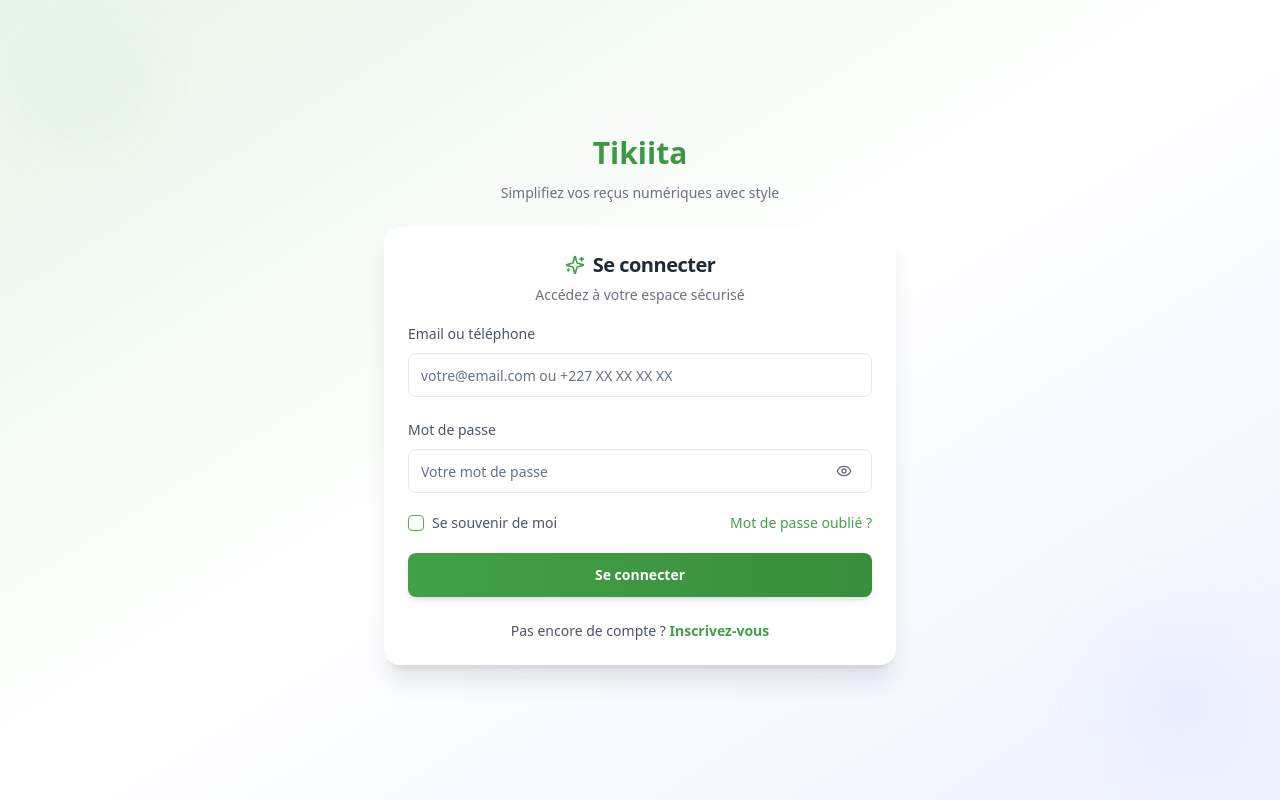
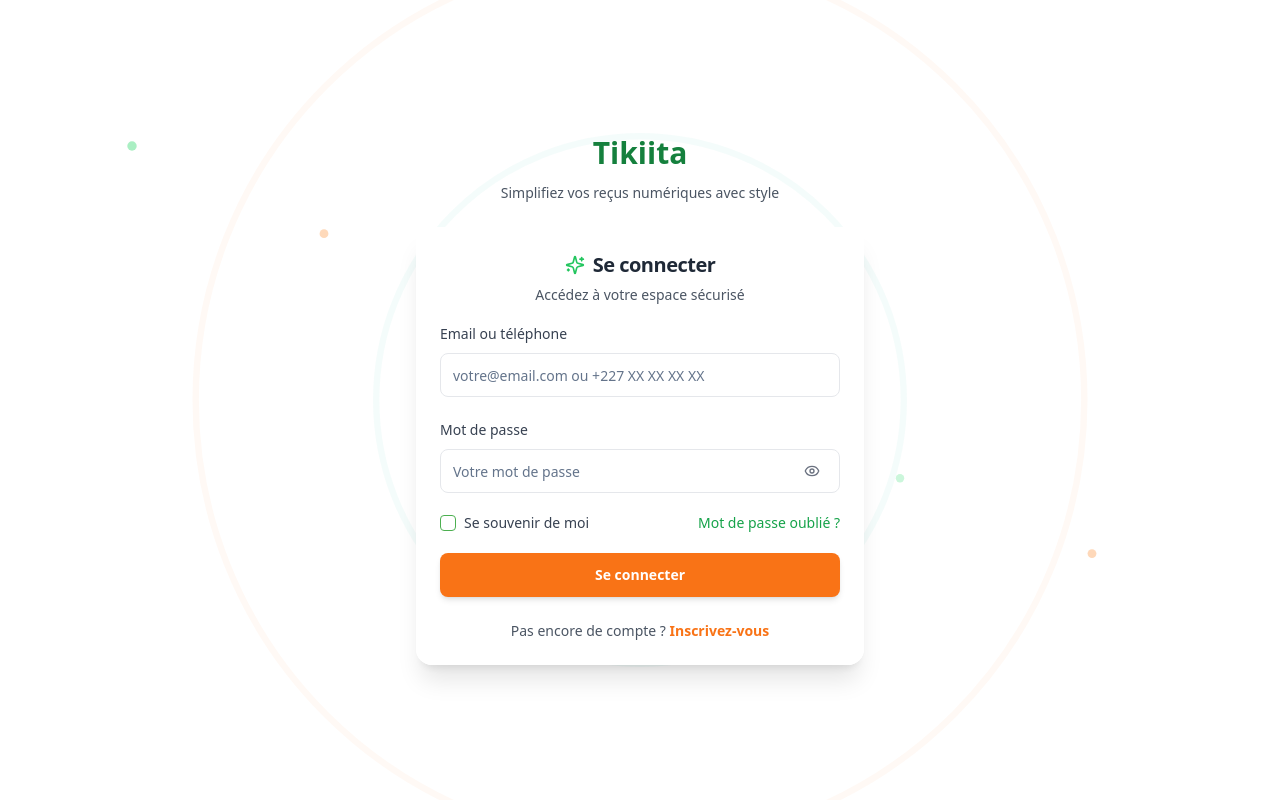
Before and after one commit to Kounou25/tikita-receipt-hub, a React (Vite) app: page /login in a window 1280 px wide. Built offline with nearby package versions, Linux system fonts and the light colour scheme.

Commit message:
modification du UI de la page de login mais la logique n'a pas changer

```diff
--- a/src/pages/auth/Login.tsx
+++ b/src/pages/auth/Login.tsx
@@ -6,6 +6,7 @@ import { Label } from "@/components/ui/label";
 import { Checkbox } from "@/components/ui/checkbox";
 import { Eye, EyeOff, Sparkles, Loader2 } from "lucide-react";
 import { Link, useNavigate } from "react-router-dom";
+import { motion } from "framer-motion";
 
 const Login = () => {
   const [showPassword, setShowPassword] = useState(false);
@@ -66,36 +67,99 @@ const Login = () => {
   };
 
   return (
-    <div className="min-h-screen bg-gradient-to-br from-primary-50 via-white to-secondary-50 flex items-center justify-center p-6 relative overflow-hidden">
+    <div className="min-h-screen bg-white flex items-center justify-center p-6 relative overflow-hidden">
       {/* Loading Overlay */}
       {isLoading && (
         <div className="fixed inset-0 bg-gray-900/60 backdrop-blur-md flex items-center justify-center z-50">
           <div className="flex flex-col items-center gap-3">
-            <Loader2 className="w-10 h-10 text-primary-600 animate-spin" />
+            <Loader2 className="w-10 h-10 text-green-500 animate-spin" />
             <p className="text-white font-semibold">Connexion en cours...</p>
           </div>
         </div>
       )}
 
-      {/* Decorative Elements */}
-      <div className="absolute top-10 left-10 w-24 h-24 bg-primary-200/20 rounded-full blur-2xl animate-pulse"></div>
-      <div className="absolute bottom-10 right-10 w-32 h-32 bg-secondary-200/20 rounded-full blur-2xl animate-pulse" style={{ animationDelay: "1.5s" }}></div>
+      {/* Background Ripples */}
+      <svg
+        className="absolute inset-0 w-full h-full"
+        preserveAspectRatio="xMidYMid slice"
+        viewBox="0 0 100 100"
+      >
+        <motion.circle
+          cx="50"
+          cy="50"
+          r="20"
+          fill="none"
+          stroke="#14b8a6"
+          strokeWidth="0.5"
+          strokeOpacity="0.2"
+          animate={{
+            r: [20, 30, 20],
+            opacity: [0.2, 0.4, 0.2],
+          }}
+          transition={{ repeat: Infinity, duration: 6, ease: 'easeInOut' }}
+        />
+        <motion.circle
+          cx="50"
+          cy="50"
+          r="25"
+          fill="none"
+          stroke="#f97316"
+          strokeWidth="0.5"
+          strokeOpacity="0.15"
+          animate={{
+            r: [25, 35, 25],
+            opacity: [0.15, 0.3, 0.15],
+          }}
+          transition={{ repeat: Infinity, duration: 8, ease: 'easeInOut', delay: 1 }}
+        />
+      </svg>
+      {/* Animated Particles */}
+      {[...Array(6)].map((_, i) => (
+        <motion.div
+          key={i}
+          className={`absolute w-2 h-2 rounded-full ${i % 2 === 0 ? 'bg-green-400' : 'bg-orange-400'}`}
+          style={{
+            left: `${10 + i * 15}%`,
+            top: `${20 + i * 10}%`,
+          }}
+          animate={{
+            y: [0, -20, 0],
+            opacity: [0.2, 0.5, 0.2],
+            scale: [1, 1.2, 1],
+          }}
+          transition={{
+            repeat: Infinity,
+            duration: 4 + i * 0.4,
+            delay: i * 0.3,
+          }}
+        />
+      ))}
 
-      <div className="w-full max-w-lg space-y-6 relative z-10">
+      <div className="w-full max-w-md space-y-6 relative z-10">
         {/* Header Section */}
-        <div className="text-center space-y-3">
-          <h1 className="text-3xl font-extrabold bg-gradient-to-r from-primary-600 to-primary-700 bg-clip-text text-transparent">Tikiita</h1>
-          <p className="text-gray-500 text-sm">Simplifiez vos reçus numériques avec style</p>
-        </div>
+        <motion.div
+          className="text-center space-y-3"
+          initial={{ opacity: 0, y: 20 }}
+          animate={{ opacity: 1, y: 0 }}
+          transition={{ duration: 0.8 }}
+        >
+          <h1 className="text-3xl font-extrabold text-green-700">Tikiita</h1>
+          <p className="text-gray-600 text-sm">Simplifiez vos reçus numériques avec style</p>
+        </motion.div>
 
         {/* Login Form Card */}
-        <Card className="border-none shadow-xl bg-white/90 backdrop-blur-lg rounded-2xl">
+        <motion.div
+          initial={{ opacity: 0, scale: 0.95 }}
+          animate={{ opacity: 1, scale: 1 }}
+          transition={{ duration: 0.8, delay: 0.2 }}
+        >
+          <Card className="border-none shadow-xl bg-white/95 backdrop-blur-md rounded-2xl">
             <CardHeader className="text-center pb-4">
               <CardTitle className="text-xl font-semibold text-gray-800 flex items-center justify-center gap-2">
-              <Sparkles className="w-5 h-5 text-primary-600" />
+                <Sparkles className="w-5 h-5 text-green-500" />
                 Se connecter
               </CardTitle>
-            <p className="text-gray-500 text-sm">Accédez à votre espace sécurisé</p>
+              <p className="text-gray-600 text-sm">Accédez à votre espace sécurisé</p>
             </CardHeader>
 
             <CardContent className="pt-0">
@@ -105,7 +169,7 @@ const Login = () => {
                 )}
 
                 <div className="space-y-2">
-                <Label htmlFor="email" className="text-gray-600 font-medium text-sm">Email ou téléphone</Label>
+                  <Label htmlFor="email" className="text-gray-700 font-medium text-sm">Email ou téléphone</Label>
                   <Input
                     id="email"
                     type="text"
@@ -114,12 +178,12 @@ const Login = () => {
                     onChange={(e) => setFormData({ ...formData, email: e.target.value })}
                     required
                     disabled={isLoading}
-                  className="border-gray-200 focus:border-primary-500 focus:ring-primary-500 bg-white/70 h-11 rounded-lg transition-all duration-200"
+                    className="border-gray-200 focus:border-green-500 focus:ring-green-500 bg-white h-11 rounded-lg transition-all duration-200"
                   />
                 </div>
 
                 <div className="space-y-2">
-                <Label htmlFor="password" className="text-gray-600 font-medium text-sm">Mot de passe</Label>
+                  <Label htmlFor="password" className="text-gray-700 font-medium text-sm">Mot de passe</Label>
                   <div className="relative">
                     <Input
                       id="password"
@@ -129,7 +193,7 @@ const Login = () => {
                       onChange={(e) => setFormData({ ...formData, password: e.target.value })}
                       required
                       disabled={isLoading}
-                    className="border-gray-200 focus:border-primary-500 focus:ring-primary-500 bg-white/70 h-11 rounded-lg pr-10 transition-all duration-200"
+                      className="border-gray-200 focus:border-green-500 focus:ring-green-500 bg-white h-11 rounded-lg pr-10 transition-all duration-200"
                     />
                     <Button
                       type="button"
@@ -152,16 +216,16 @@ const Login = () => {
                       onCheckedChange={(checked) => setFormData({ ...formData, rememberMe: checked as boolean })}
                       disabled={isLoading}
                     />
-                  <Label htmlFor="remember" className="text-gray-600 font-medium">Se souvenir de moi</Label>
+                    <Label htmlFor="remember" className="text-gray-700 font-medium">Se souvenir de moi</Label>
                   </div>
-                <Link to="/forgot-password" className="text-primary-600 hover:text-primary-700 font-medium hover:underline">
+                  <Link to="/forgot-password" className="text-green-600 hover:text-green-700 font-medium hover:underline">
                     Mot de passe oublié ?
                   </Link>
                 </div>
 
                 <Button
                   type="submit"
-                className="w-full bg-gradient-to-r from-primary-600 to-primary-700 hover:from-primary-700 hover:to-primary-800 h-11 rounded-lg font-semibold text-white shadow-md hover:shadow-lg transition-all duration-300"
+                  className="w-full bg-orange-500 hover:bg-orange-600 h-11 rounded-lg font-semibold text-white shadow-md hover:shadow-lg transition-all duration-300"
                   disabled={isLoading}
                 >
                   {isLoading ? (
@@ -178,13 +242,14 @@ const Login = () => {
               <div className="mt-6 text-center text-sm">
                 <p className="text-gray-600">
                   Pas encore de compte ?{" "}
-                <Link to="/register" className="text-primary-600 hover:text-primary-700 font-semibold hover:underline">
+                  <Link to="/register" className="text-orange-500 hover:text-orange-600 font-semibold hover:underline">
                     Inscrivez-vous
                   </Link>
                 </p>
               </div>
             </CardContent>
           </Card>
+        </motion.div>
       </div>
     </div>
   );
```
Lines whose indentation alone changed are shown as unchanged.
